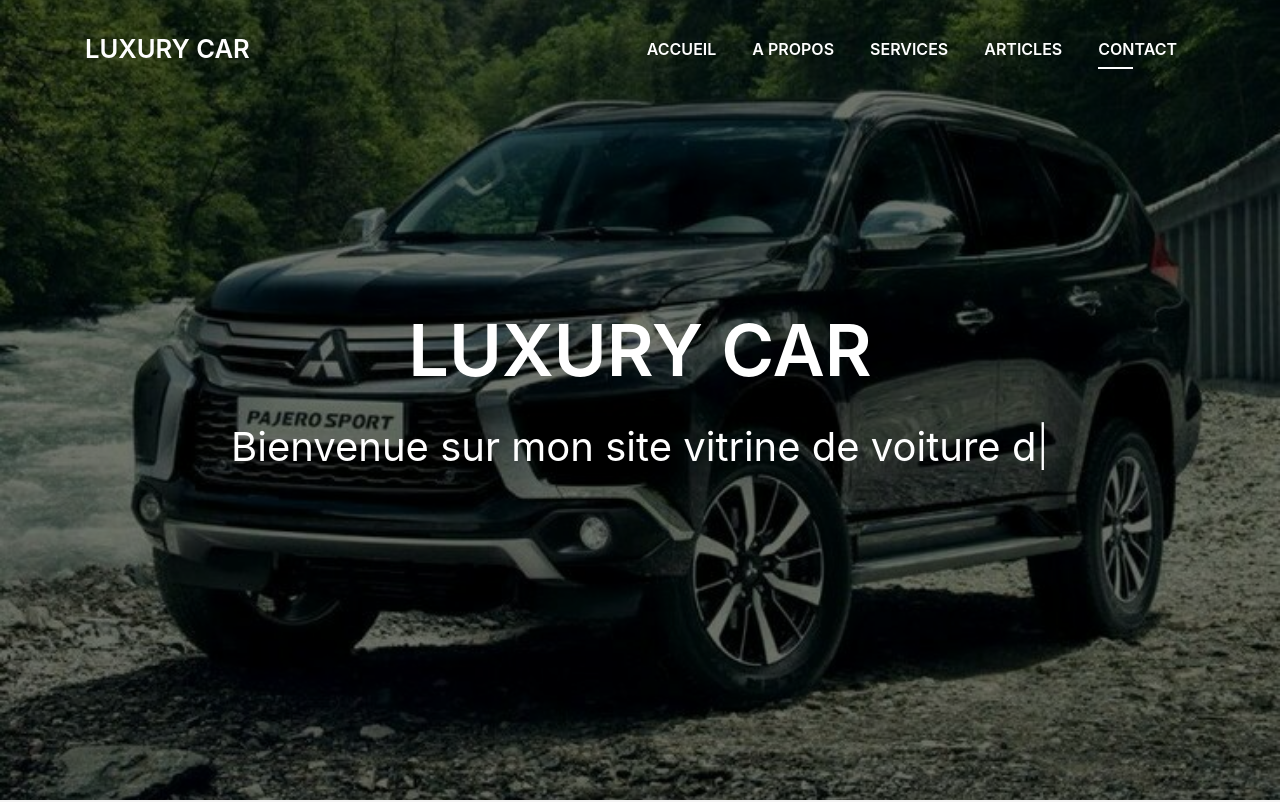
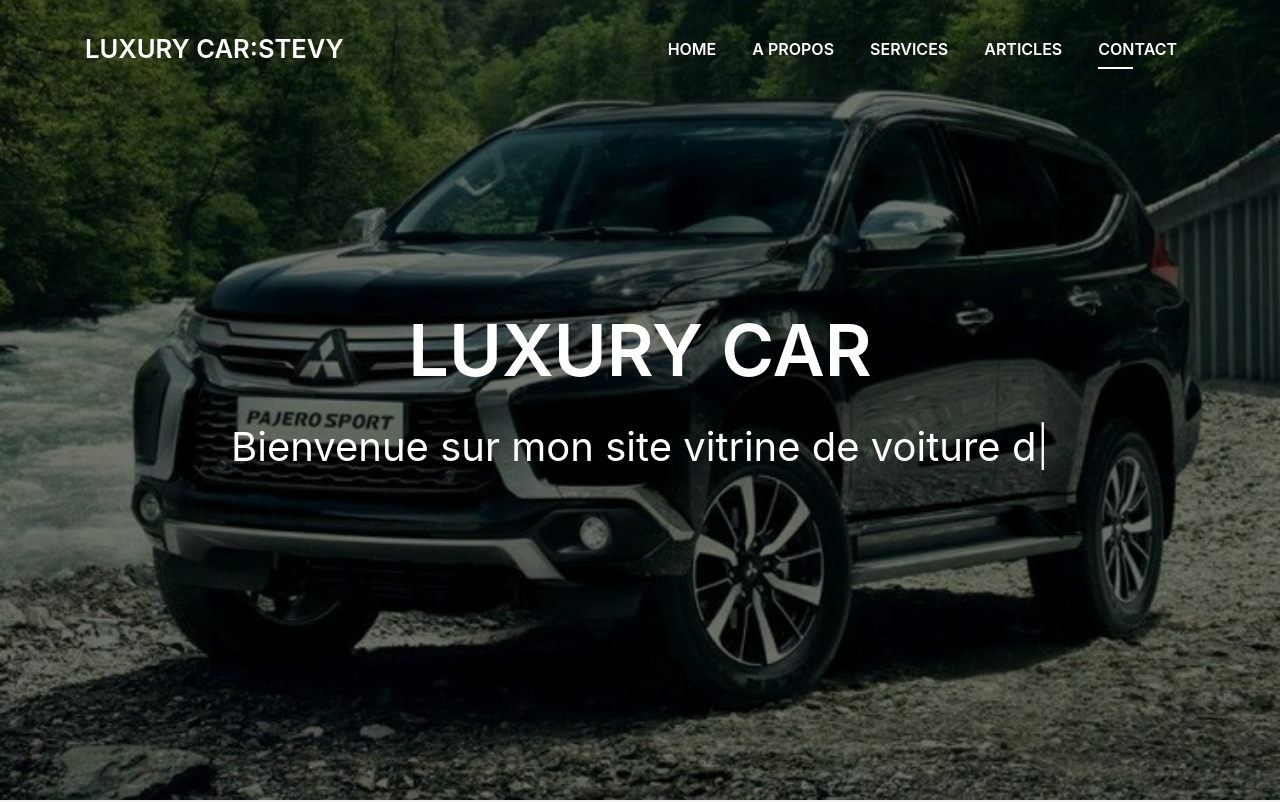
Before and after one commit to ghos-spec/luxurycar, a plain HTML site: page index.html in a window 1280 px wide. Shown: the top 802 px of the page. Drawn offline with Linux system fonts and the light colour scheme; files whose address does not match are found by name.

Commit message:
Update index.html

```diff
--- a/index.html
+++ b/index.html
@@ -37,7 +37,7 @@
   <!--/ Nav Star /-->
   <nav class="navbar navbar-b navbar-trans navbar-expand-md fixed-top" id="mainNav">
     <div class="container">
-      <a class="navbar-brand js-scroll" href="#page-top">LUXURY CAR</a>
+      <a class="navbar-brand js-scroll" href="#page-top">LUXURY CAR:STEVY</a>
       <button class="navbar-toggler collapsed" type="button" data-toggle="collapse" data-target="#navbarDefault"
         aria-controls="navbarDefault" aria-expanded="false" aria-label="Toggle navigation">
         <span></span>
@@ -47,7 +47,7 @@
       <div class="navbar-collapse collapse justify-content-end" id="navbarDefault">
         <ul class="navbar-nav">
           <li class="nav-item">
-            <a class="nav-link js-scroll active" href="#home">Accueil</a>
+            <a class="nav-link js-scroll active" href="#home">Home</a>
           </li>
           <li class="nav-item">
             <a class="nav-link js-scroll" href="#about">A propos</a>
```
